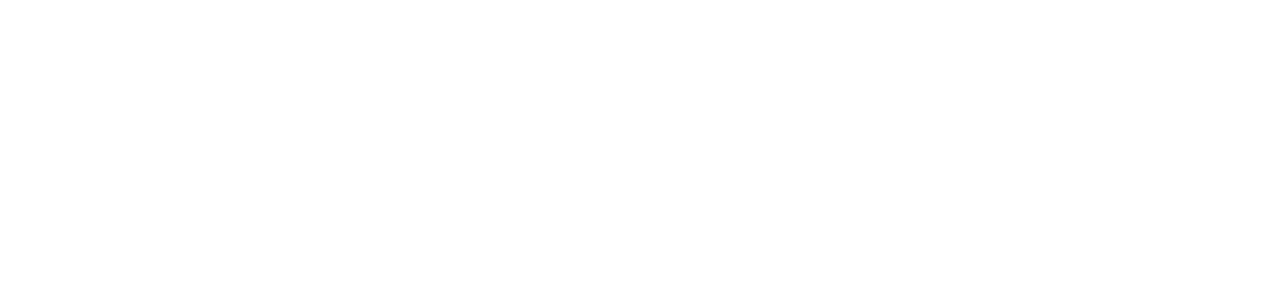
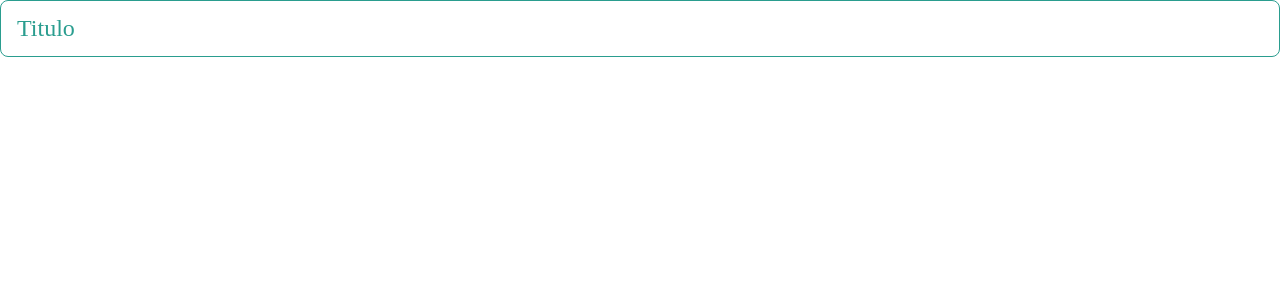
Before and after one commit to CaNeoN28/controle-farmaceutico-frontend, a Next.js app: page /teste in a window 1280 px wide. Shown: the top 300 px of the page. Built offline with nearby package versions, Linux system fonts and the light colour scheme.

Commit message:
Criando estilo para componente de titulo de secao

```diff
--- a/src/app/teste/page.tsx
+++ b/src/app/teste/page.tsx
@@ -5,7 +5,7 @@ import TituloSecao from "@/components/TituloSecao";
 export default function Teste() {
 	return (
 		<div>
-			<TituloSecao></TituloSecao>
+			<TituloSecao>Titulo</TituloSecao>
 		</div>
 	);
 }
--- a/src/components/TituloSecao/TituloSecao.module.scss
+++ b/src/components/TituloSecao/TituloSecao.module.scss
@@ -0,0 +1,9 @@
+.titulo_secao{
+	padding: 14px 16px;
+
+	border: 1px solid var(--primary-color);
+	border-radius: 8px;
+
+	font-size: 24px;
+	color: var(--primary-color)
+}
--- a/src/components/TituloSecao/index.tsx
+++ b/src/components/TituloSecao/index.tsx
@@ -1,7 +1,10 @@
+import { ReactNode } from "react";
 import styles from "./TituloSecao.module.scss";
 
-interface Props {}
+interface Props {
+	children?: ReactNode;
+}
 
-export default function TituloSecao({}: Props) {
-	return <div></div>;
+export default function TituloSecao({ children }: Props) {
+	return <div className={styles.titulo_secao}>{children}</div>;
 }
```
